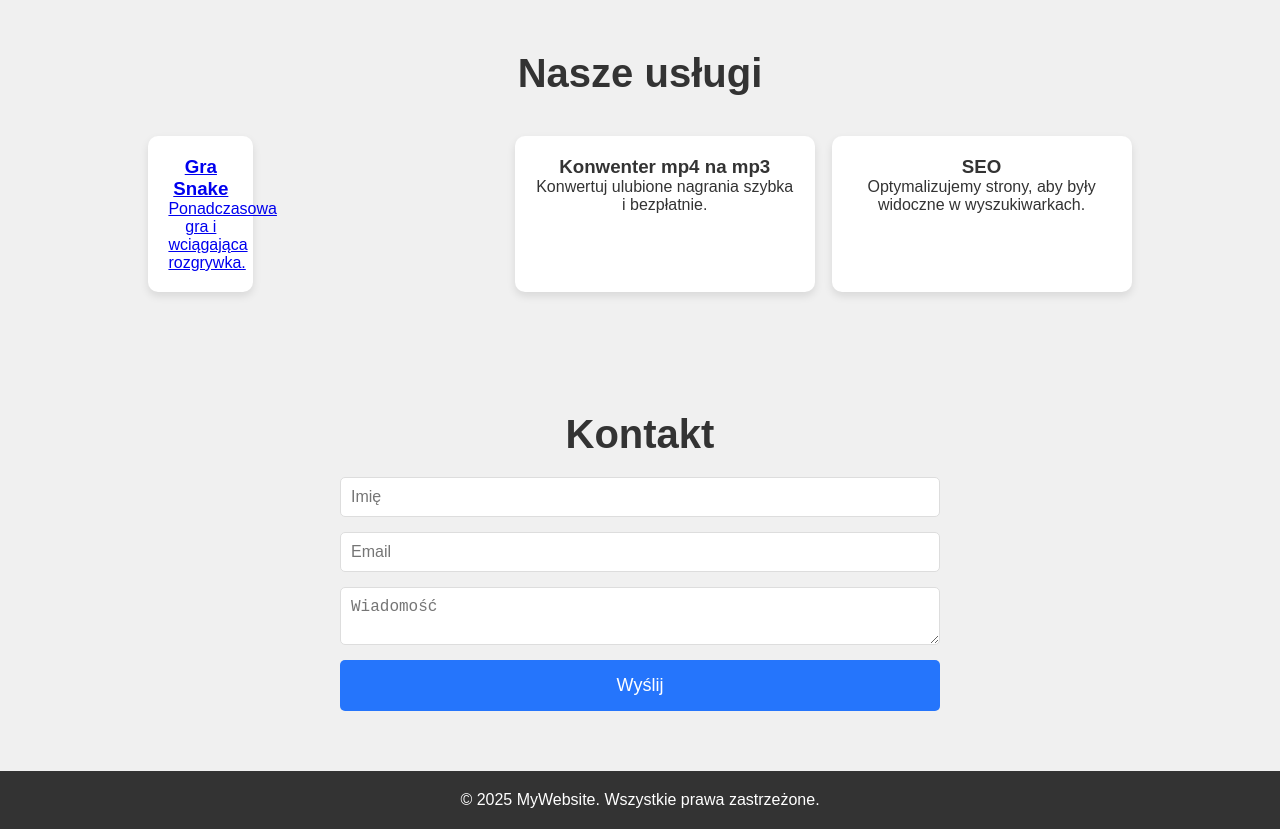
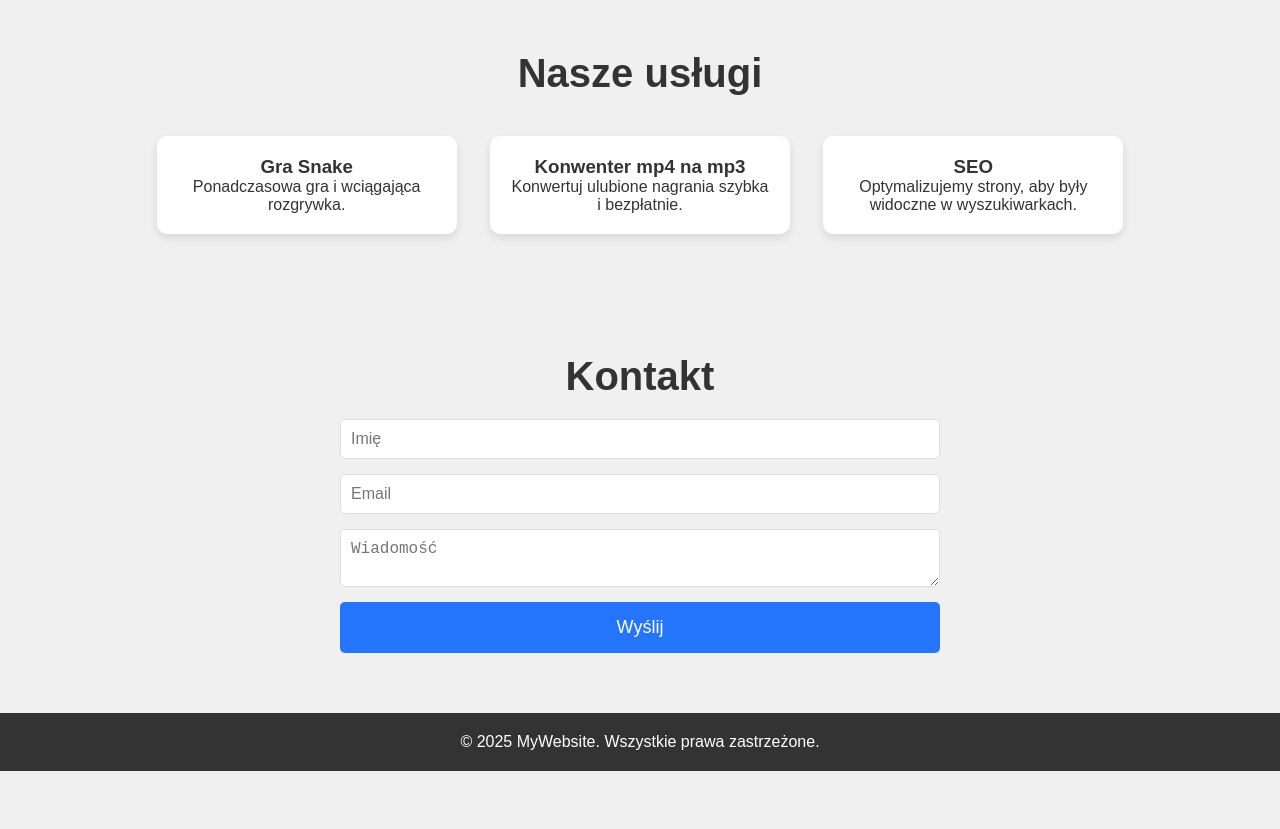
Before and after one commit to pablos-m/tak, a plain HTML site: page index.html in a window 1280 px wide. Shown: the part 820-1649 px from the top of the page. After the commit the page ends 1591 px from the top, so only its background shows below. Drawn offline with Linux system fonts and the light colour scheme.

Commit message:
Update index.html

```diff
--- a/index.html
+++ b/index.html
@@ -201,11 +201,11 @@ footer p {
     <section id="services">
         <div class="container">
             <h2>Nasze usługi</h2>
-            <a href="snake.html"><div class="service-cards">
+            <div class="service-cards" href="snake.html">
                 <div class="service-card">
                     <h3>Gra Snake</h3>
                     <p>Ponadczasowa gra i wciągająca rozgrywka.</p>
-                </div></a>
+                </div>
                 <div class="service-card">
                     <h3>Konwenter mp4 na mp3</h3>
                     <p>Konwertuj ulubione nagrania szybka i bezpłatnie.</p>
```
